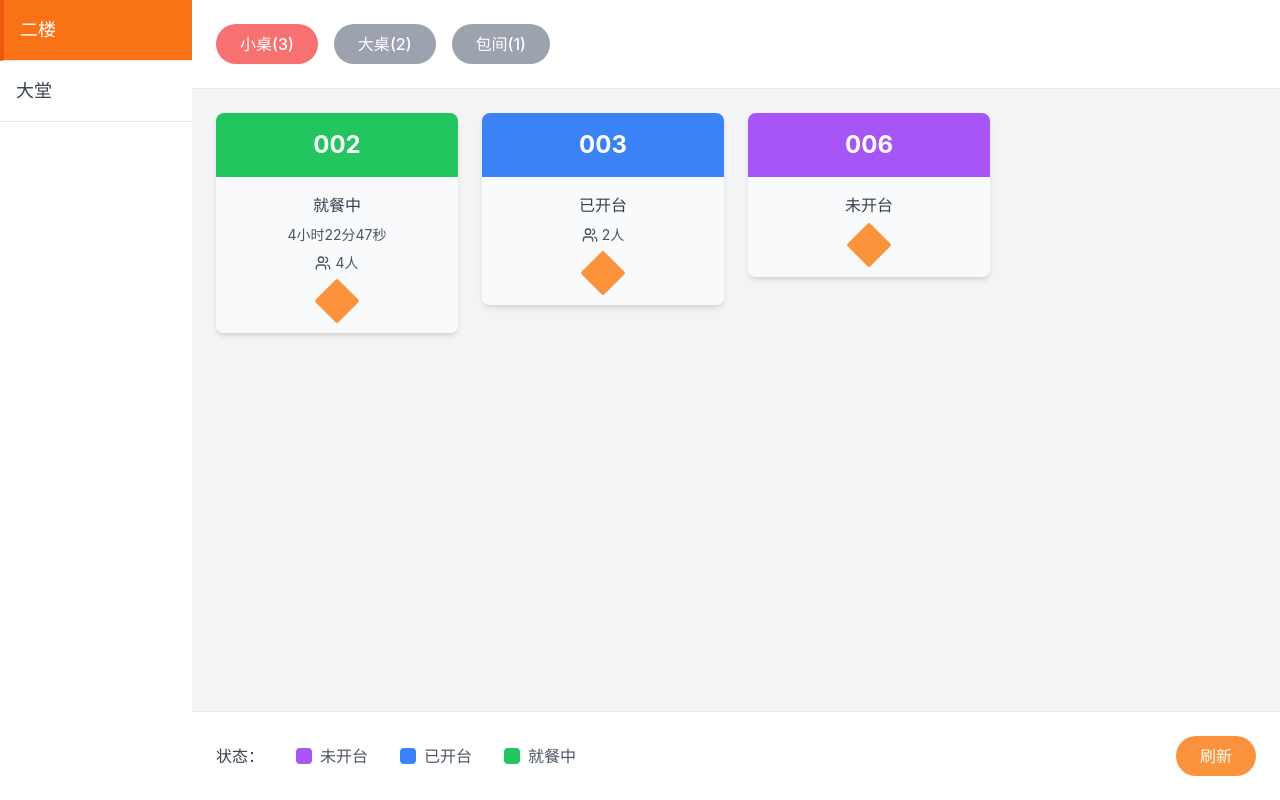
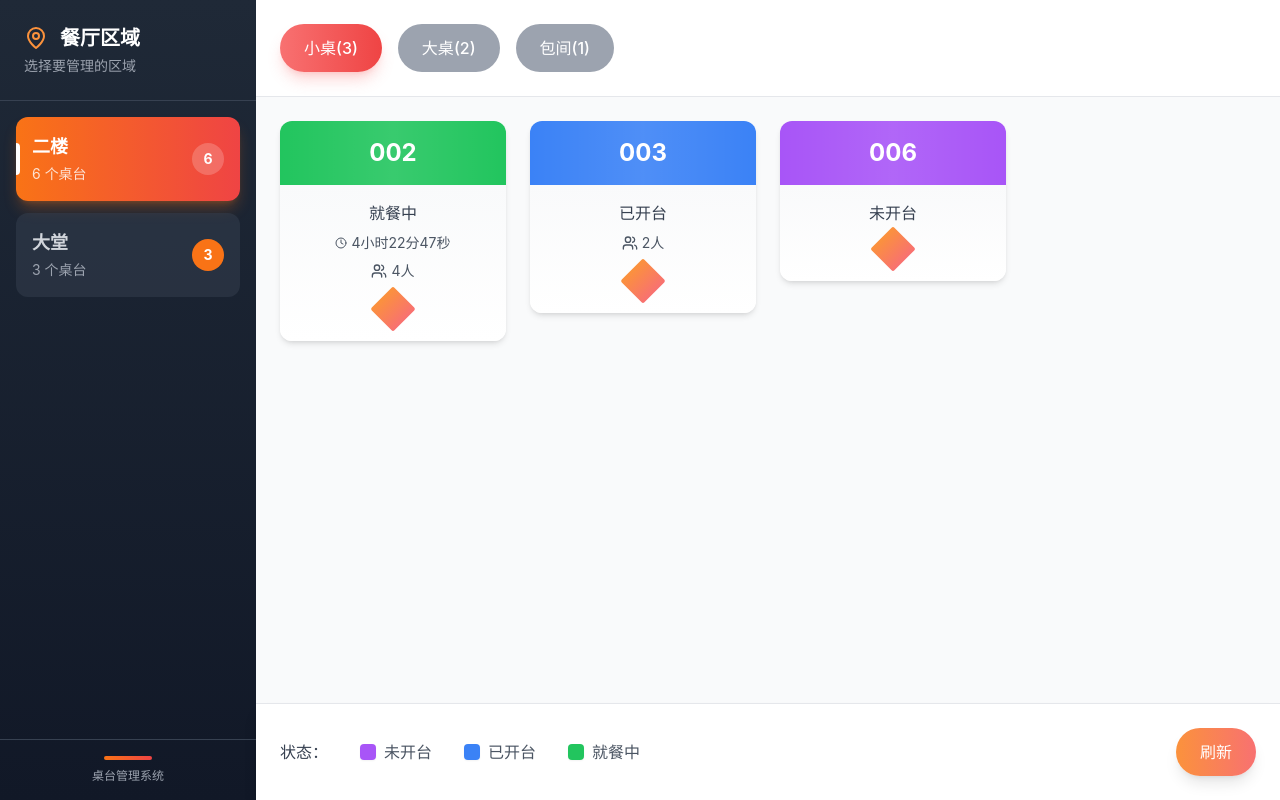
Before and after one commit to doublenian/newretail-web, a React (Vite) app: page /tables in a window 1280 px wide. Built offline with nearby package versions, Linux system fonts and the light colour scheme.

Commit message:
美化左侧区域选择UI

```diff
--- a/src/pages/TablesPage.tsx
+++ b/src/pages/TablesPage.tsx
@@ -1,6 +1,6 @@
 import React, { useState } from 'react'
 import { useNavigate } from 'react-router-dom'
-import { Clock, Users, ArrowLeft } from 'lucide-react'
+import { Clock, Users, ArrowLeft, MapPin } from 'lucide-react'
 
 interface TableStatus {
   id: string
@@ -170,37 +170,81 @@ const TablesPage: React.FC = () => {
   return (
     <div className="h-full w-full bg-gray-100 flex">
       {/* 左侧区域选择 */}
-      <div className="w-48 bg-white flex flex-col">
+      <div className="w-64 bg-gradient-to-b from-gray-800 to-gray-900 flex flex-col shadow-2xl">
+        {/* 头部标题 */}
+        <div className="p-6 border-b border-gray-700">
+          <h2 className="text-white text-xl font-bold flex items-center gap-3">
+            <MapPin className="w-6 h-6 text-orange-400" />
+            餐厅区域
+          </h2>
+          <p className="text-gray-400 text-sm mt-1">选择要管理的区域</p>
+        </div>
+
         {/* 区域列表 */}
-        <div className="flex-1">
-          {restaurantAreas.map((area) => (
+        <div className="flex-1 p-4 space-y-3">
+          {restaurantAreas.map((area, index) => (
             <button
               key={area.id}
               onClick={() => setSelectedArea(area.id)}
-              className={`w-full text-left p-4 border-b border-gray-200 transition-colors ${
+              className={`group relative w-full text-left p-4 rounded-xl transition-all duration-300 transform hover:scale-105 ${
                 selectedArea === area.id
-                  ? 'bg-orange-500 text-white border-l-4 border-l-orange-600'
-                  : 'text-gray-700 hover:bg-gray-50'
+                  ? 'bg-gradient-to-r from-orange-500 to-red-500 text-white shadow-lg shadow-orange-500/30'
+                  : 'bg-gray-700/50 text-gray-300 hover:bg-gray-700 hover:text-white'
               }`}
+              style={{ animationDelay: `${index * 0.1}s` }}
             >
-              <span className="text-lg font-medium">{area.name}</span>
+              {/* 选中状态指示器 */}
+              {selectedArea === area.id && (
+                <div className="absolute left-0 top-1/2 transform -translate-y-1/2 w-1 h-8 bg-white rounded-r-full" />
+              )}
+
+              <div className="flex items-center justify-between">
+                <div>
+                  <span className="text-lg font-semibold block">{area.name}</span>
+                  <span className={`text-sm ${
+                    selectedArea === area.id ? 'text-white/80' : 'text-gray-400'
+                  }`}>
+                    {area.tables.length} 个桌台
+                  </span>
+                </div>
+
+                {/* 桌台数量标识 */}
+                <div className={`w-8 h-8 rounded-full flex items-center justify-center text-sm font-bold ${
+                  selectedArea === area.id
+                    ? 'bg-white/20 text-white'
+                    : 'bg-orange-500 text-white'
+                }`}>
+                  {area.tables.length}
+                </div>
+              </div>
+
+              {/* 悬停效果 */}
+              <div className="absolute inset-0 bg-gradient-to-r from-orange-500/10 to-red-500/10 rounded-xl opacity-0 group-hover:opacity-100 transition-opacity duration-300" />
             </button>
           ))}
+        </div>
+
+        {/* 底部装饰 */}
+        <div className="p-4 border-t border-gray-700">
+          <div className="text-center">
+            <div className="w-12 h-1 bg-gradient-to-r from-orange-500 to-red-500 rounded-full mx-auto mb-2" />
+            <p className="text-gray-400 text-xs">桌台管理系统</p>
+          </div>
         </div>
       </div>
 
       {/* 右侧内容区域 */}
       <div className="flex-1 flex flex-col">
         {/* 顶部桌台类型筛选 */}
-        <div className="bg-white p-6 border-b border-gray-200">
+        <div className="bg-white p-6 border-b border-gray-200 shadow-sm">
           <div className="flex gap-4">
             {tableTypes.map((type) => (
               <button
                 key={type.id}
                 onClick={() => setSelectedType(type.id)}
-                className={`px-6 py-2 rounded-full font-medium transition-colors ${
+                className={`px-6 py-3 rounded-full font-medium transition-all duration-300 transform hover:scale-105 ${
                   selectedType === type.id
-                    ? 'bg-red-400 text-white'
+                    ? 'bg-gradient-to-r from-red-400 to-red-500 text-white shadow-lg shadow-red-400/30'
                     : 'bg-gray-400 text-white hover:bg-gray-500'
                 }`}
               >
@@ -211,44 +255,51 @@ const TablesPage: React.FC = () => {
         </div>
 
         {/* 桌台网格 */}
-        <div className="flex-1 p-6">
+        <div className="flex-1 p-6 bg-gray-50">
           <div className="grid grid-cols-4 gap-6">
-            {getFilteredTables().map((table) => {
+            {getFilteredTables().map((table, index) => {
               const config = getStatusConfig(table.status)
               return (
-                <div key={table.id} className="w-full">
+                <div
+                  key={table.id}
+                  className="w-full animate-slide-up"
+                  style={{ animationDelay: `${index * 0.1}s` }}
+                >
                   <button
                     onClick={() => handleTableClick(table)}
-                    className="w-full bg-white rounded-lg shadow-md hover:shadow-lg transition-shadow cursor-pointer overflow-hidden"
+                    className="group w-full bg-white rounded-xl shadow-md hover:shadow-xl transition-all duration-300 cursor-pointer overflow-hidden transform hover:scale-105"
                   >
                     {/* 桌台号码头部 */}
-                    <div className={`${config.bgColor} text-white p-4 text-center`}>
+                    <div className={`${config.bgColor} text-white p-4 text-center relative`}>
                       <div className="text-2xl font-bold">{table.number}</div>
+                      {/* 装饰性渐变 */}
+                      <div className="absolute inset-0 bg-gradient-to-r from-transparent via-white/10 to-transparent" />
                     </div>
 
                     {/* 状态信息区域 */}
-                    <div className="p-4 bg-gray-50">
+                    <div className="p-4 bg-gradient-to-b from-gray-50 to-white">
                       <div className="text-center mb-2">
                         <span className="text-gray-700 font-medium">{config.statusText}</span>
                       </div>
 
                       {/* 详细信息 */}
                       {table.duration && (
-                        <div className="text-center text-sm text-gray-600 mb-2">
+                        <div className="text-center text-sm text-gray-600 mb-2 flex items-center justify-center gap-1">
+                          <Clock className="w-3 h-3" />
                           {table.duration}
                         </div>
                       )}
 
                       {table.customerCount && (
-                        <div className="flex items-center justify-center gap-1 text-sm text-gray-600">
+                        <div className="flex items-center justify-center gap-1 text-sm text-gray-600 mb-3">
                           <Users className="w-4 h-4" />
                           <span>{table.customerCount}人</span>
                         </div>
                       )}
 
                       {/* 底部装饰图标 */}
-                      <div className="flex justify-center mt-3">
-                        <div className="w-8 h-8 bg-orange-400 transform rotate-45 rounded-sm"></div>
+                      <div className="flex justify-center">
+                        <div className="w-8 h-8 bg-gradient-to-r from-orange-400 to-red-400 transform rotate-45 rounded-sm group-hover:rotate-90 transition-transform duration-300" />
                       </div>
                     </div>
                   </button>
@@ -259,22 +310,22 @@ const TablesPage: React.FC = () => {
         </div>
 
         {/* 底部状态说明 */}
-        <div className="bg-white p-6 border-t border-gray-200">
+        <div className="bg-white p-6 border-t border-gray-200 shadow-lg">
           <div className="flex items-center gap-8">
             <span className="text-gray-700 font-medium">状态：</span>
             <div className="flex items-center gap-2">
-              <div className="w-4 h-4 bg-purple-500 rounded"></div>
+              <div className="w-4 h-4 bg-purple-500 rounded shadow-sm" />
               <span className="text-gray-600">未开台</span>
             </div>
             <div className="flex items-center gap-2">
-              <div className="w-4 h-4 bg-blue-500 rounded"></div>
+              <div className="w-4 h-4 bg-blue-500 rounded shadow-sm" />
               <span className="text-gray-600">已开台</span>
             </div>
             <div className="flex items-center gap-2">
-              <div className="w-4 h-4 bg-green-500 rounded"></div>
+              <div className="w-4 h-4 bg-green-500 rounded shadow-sm" />
               <span className="text-gray-600">就餐中</span>
             </div>
-            <button className="ml-auto px-6 py-2 bg-orange-400 text-white rounded-full font-medium hover:bg-orange-500 transition-colors">
+            <button className="ml-auto px-6 py-3 bg-gradient-to-r from-orange-400 to-red-400 text-white rounded-full font-medium hover:from-orange-500 hover:to-red-500 transition-all duration-300 transform hover:scale-105 shadow-lg">
               刷新
             </button>
           </div>
```
